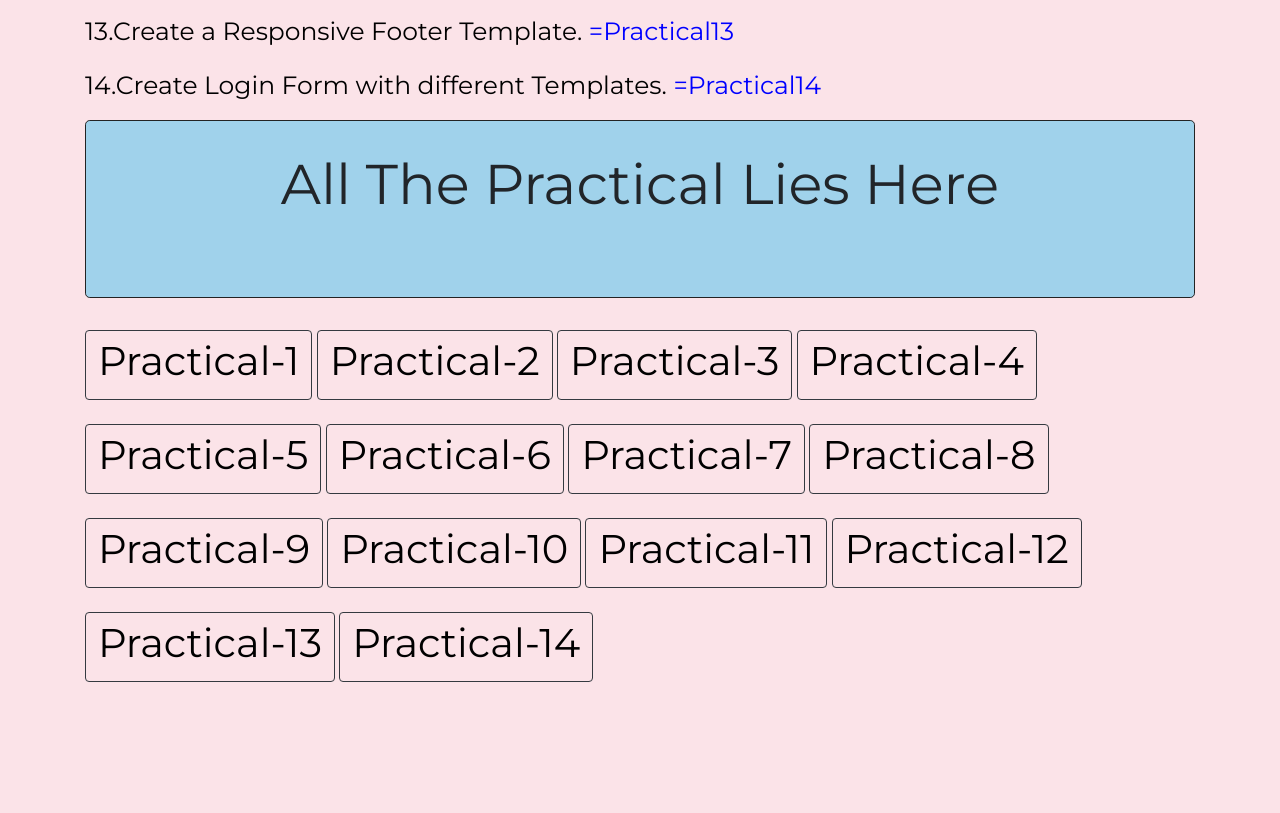
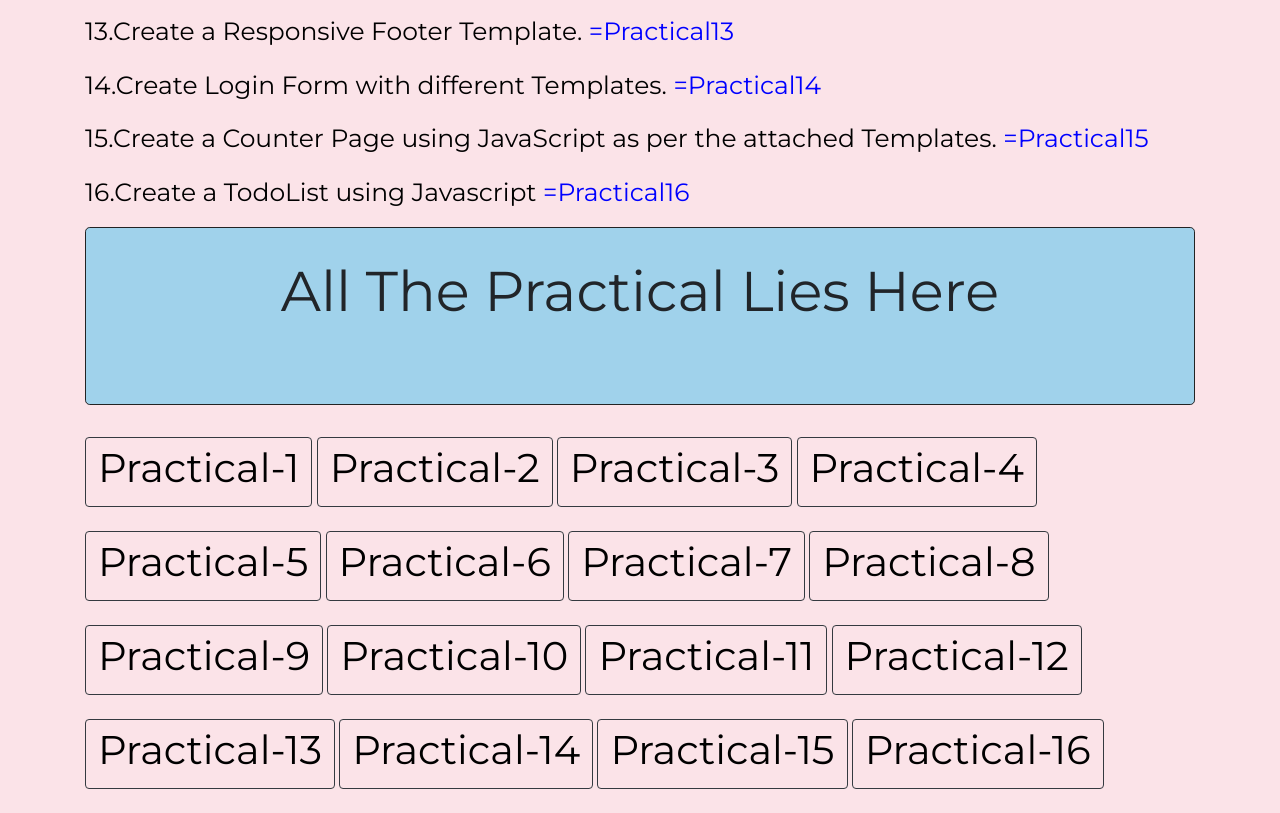
Before and after one commit to sirepandeyy/testPract, a plain HTML site: page index.html in a window 1280 px wide. Shown: the part 1505-2318 px from the top of the page. Before the commit the page ends 2211 px from the top, so only its background shows below. Drawn offline with nearby package versions, Linux system fonts and the light colour scheme.

Commit message:
Update index.html

```diff
--- a/index.html
+++ b/index.html
@@ -44,6 +44,8 @@
             <p>12.Create a Custom Price Table Template. <a href="pages/Practical12.html">=Practical12</a></p>
             <p>13.Create a Responsive Footer Template. <a href="pages/Practical13.html">=Practical13</a></p>
             <p>14.Create Login Form with different Templates. <a href="pages/Practical14.html">=Practical14</a></p>
+            <p>15.Create a Counter Page using JavaScript as per the attached Templates. <a href="pages/Practical15.html">=Practical15</a></p>
+        <p>16.Create a TodoList using Javascript <a href="pages/Practical16.html">=Practical16</a></p>
 
         <div class="jumbotron" style="padding:30px;">
 <h1 class="display-4 mb-5">All The Practical Lies Here</h1>
@@ -84,7 +86,9 @@
 
 <button type="button" class="btn btn-outline-dark mb-4"><h1><a href="pages/Practical13.html">Practical-13</a></h1></button>
 
-<button type="button" class="btn btn-outline-dark mb-4"><h1><a href="pages/Practical14.html">Practical-14</a></h1></button>
+        <button type="button" class="btn btn-outline-dark mb-4"><h1><a href="pages/Practical14.html">Practical-14</a></h1></button>
+        <button type="button" class="btn btn-outline-dark mb-4"><h1><a href="pages/Practical15.html">Practical-15</a></h1></button>
+        <button type="button" class="btn btn-outline-dark mb-4"><h1><a href="pages/Practical16.html">Practical-16</a></h1></button>
     </div>
 </div>
 </body>
```
